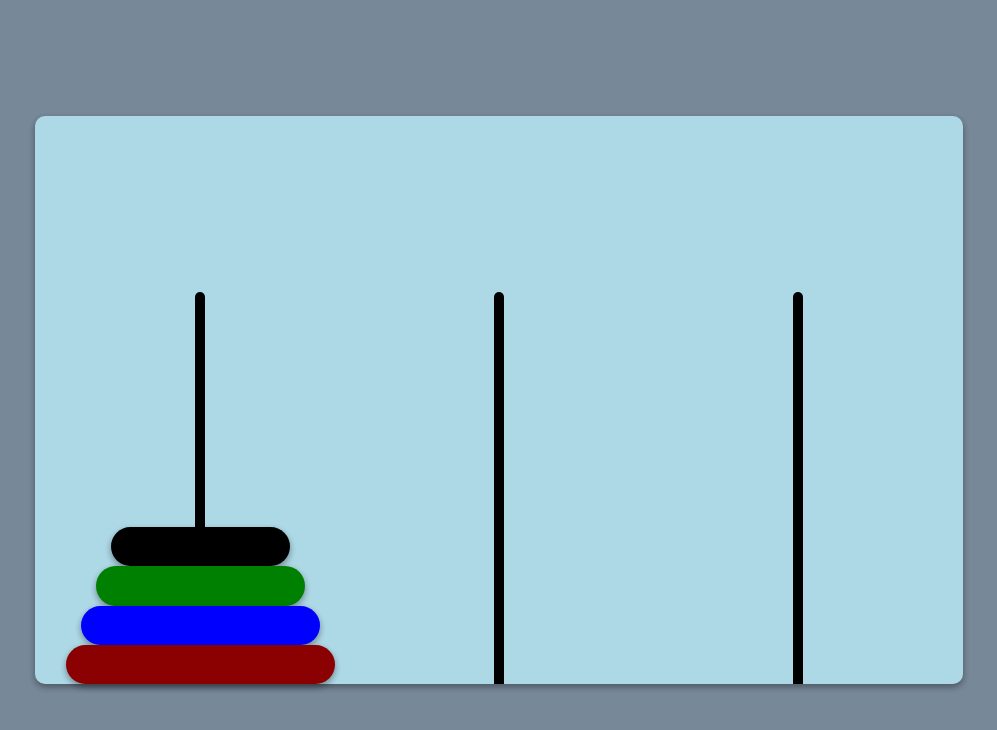
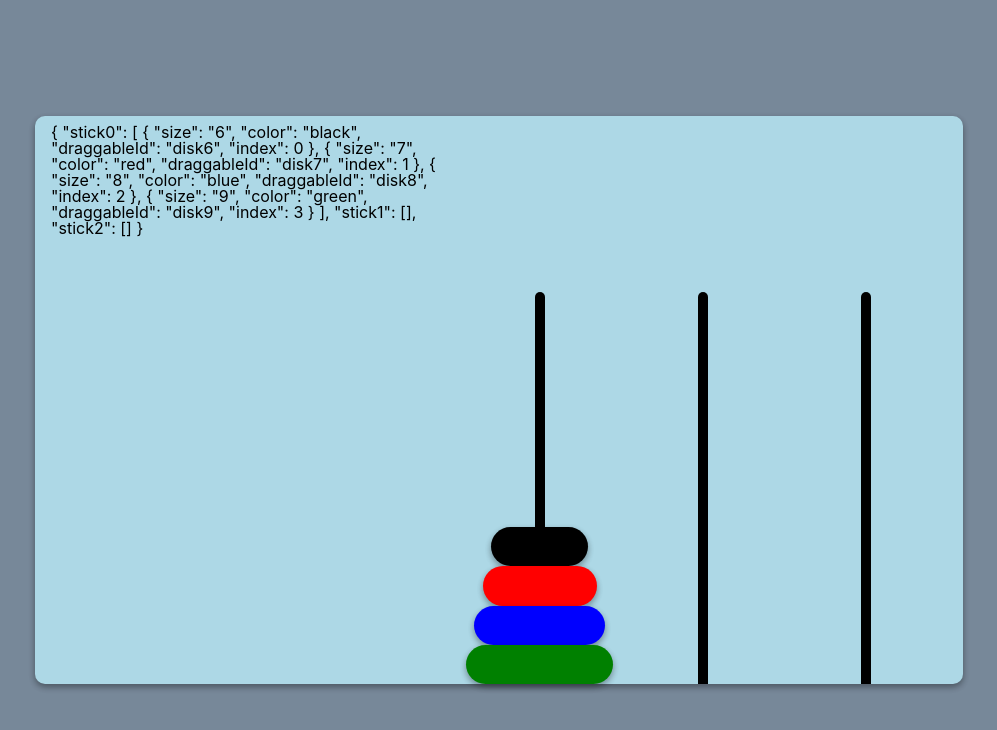
Before and after one commit to mfarukkoc/towers-of-hanoi, a React (Create React App) app: page / in a window 1280 px wide. Shown: the top 730 px of the page, without its empty margins (141-1138 px from the left). Built offline with nearby package versions, Linux system fonts and the light colour scheme.

Commit message:
Add drag and drop features
Need improvement, discs does not stay in their places when another disc moves.

```diff
--- a/package.json
+++ b/package.json
@@ -7,6 +7,7 @@
     "@testing-library/react": "^11.2.2",
     "@testing-library/user-event": "^12.5.0",
     "react": "^17.0.1",
+    "react-beautiful-dnd": "^13.0.0",
     "react-dnd": "^11.1.3",
     "react-dnd-html5-backend": "^11.1.3",
     "react-dom": "^17.0.1",
--- a/src/components/Disc/index.js
+++ b/src/components/Disc/index.js
@@ -1,4 +1,5 @@
-import React, { useState, useEffect } from 'react';
+import React from 'react';
+import { Draggable } from 'react-beautiful-dnd';
 import styled from 'styled-components';
 
 const S = {};
@@ -11,6 +12,7 @@ S.Disc = styled.div`
   align-self: center;
   box-shadow: 0 3px 6px rgba(0, 0, 0, 0.16), 0 3px 6px rgba(0, 0, 0, 0.23);
   transition: 0.5s;
+  cursor: pointer;
   :hover {
     box-shadow: 0 3px 6px rgba(0, 0, 0, 0.32), 0 3px 6px rgba(0, 0, 0, 0.46);
   }
@@ -18,10 +20,21 @@ S.Disc = styled.div`
 
 const Disc = (props) => {
   return (
-    <S.Disc
-      size={(props.size * 10).toString() + '%'}
-      color={props.color}
-    ></S.Disc>
+    <Draggable
+      draggableId={props.draggableId}
+      index={props.index}
+      isDragDisabled={props.index !== 0 ? true : false}
+    >
+      {(provided, snapshot) => (
+        <S.Disc
+          ref={provided.innerRef}
+          {...provided.draggableProps}
+          {...provided.dragHandleProps}
+          size={(props.size * 10).toString() + '%'}
+          color={props.color}
+        ></S.Disc>
+      )}
+    </Draggable>
   );
 };
 
--- a/src/components/HanoiDisplay/Stick.js
+++ b/src/components/HanoiDisplay/Stick.js
@@ -1,4 +1,5 @@
-import React from 'react';
+import React, { useState, useEffect } from 'react';
+import { Droppable } from 'react-beautiful-dnd';
 import styled from 'styled-components';
 import Disc from '../Disc';
 
@@ -12,6 +13,8 @@ S.Wrapper = styled.div`
   border-radius: 10px 10px 0 0;
   align-self: flex-end;
   justify-content: flex-end;
+  background-color: ${(props) =>
+    props.isDraggingOver ? 'lightgray' : 'transparent'};
 `;
 S.Stick = styled.div`
   position: absolute;
@@ -24,11 +27,35 @@ S.Stick = styled.div`
 `;
 
 const Stick = (props) => {
+  const [discs, setDiscs] = useState([]);
+
+  useEffect(() => {
+    if (props.discs !== undefined) setDiscs(props.discs);
+  }, [props.discs]);
+
   return (
-    <S.Wrapper>
-      <S.Stick></S.Stick>
-      {props.children}
-    </S.Wrapper>
+    <Droppable droppableId={props.dropId}>
+      {(provided, snapshot) => (
+        <S.Wrapper
+          ref={provided.innerRef}
+          isDraggingOver={snapshot.isDraggingOver}
+        >
+          <S.Stick></S.Stick>
+
+          {discs.map((disc) => (
+            <Disc
+              size={disc.size}
+              color={disc.color}
+              draggableId={disc.draggableId}
+              index={disc.index}
+              key={disc.size}
+            ></Disc>
+          ))}
+
+          {provided.placeholder}
+        </S.Wrapper>
+      )}
+    </Droppable>
   );
 };
 
--- a/src/components/HanoiDisplay/index.js
+++ b/src/components/HanoiDisplay/index.js
@@ -1,4 +1,6 @@
 import React from 'react';
+import { useState } from 'react';
+import { DragDropContext } from 'react-beautiful-dnd';
 import styled from 'styled-components';
 import Disc from '../Disc';
 import Stick from './Stick';
@@ -15,17 +17,52 @@ const Screen = styled.div`
   box-shadow: 0 3px 6px rgba(0, 0, 0, 0.16), 0 3px 6px rgba(0, 0, 0, 0.23);
 `;
 const HanoiDisplay = () => {
+  const [sticks, setSticks] = useState({
+    stick0: [
+      { size: '6', color: 'black', draggableId: 'disk6', index: 0 },
+      { size: '7', color: 'red', draggableId: 'disk7', index: 1 },
+      { size: '8', color: 'blue', draggableId: 'disk8', index: 2 },
+      { size: '9', color: 'green', draggableId: 'disk9', index: 3 },
+    ],
+    stick1: [],
+    stick2: [],
+  });
+  const handleOnDragEnd = (result) => {
+    const sourceId = result.source.droppableId;
+    const destinationId = result.destination.droppableId;
+    if (sourceId !== destinationId) {
+      let sourceClone = sticks[sourceId];
+      let destinationClone = sticks[destinationId];
+      if (
+        destinationClone.length
+          ? sourceClone[0].size < destinationClone[0].size
+          : true
+      ) {
+        destinationClone.forEach((disc) => {
+          disc.index += 1;
+        });
+        destinationClone.unshift({ ...sticks[sourceId][0], index: 0 });
+        sourceClone.splice(result.source.index, 1);
+        sourceClone.forEach((disc) => {
+          disc.index--;
+        });
+        setSticks({
+          ...sticks,
+          [sourceId]: sourceClone,
+          [destinationId]: destinationClone,
+        });
+      }
+    }
+  };
   return (
-    <Screen>
-      <Stick>
-        <Disc size="6" color="black"></Disc>
-        <Disc size="7" color="green"></Disc>
-        <Disc size="8" color="blue"></Disc>
-        <Disc size="9" color="darkred"></Disc>
-      </Stick>
-      <Stick></Stick>
-      <Stick></Stick>
-    </Screen>
+    <DragDropContext onDragEnd={handleOnDragEnd}>
+      <Screen>
+        {JSON.stringify(sticks, null, 4)}
+        <Stick dropId="stick0" discs={sticks['stick0']}></Stick>
+        <Stick dropId="stick1" discs={sticks['stick1']}></Stick>
+        <Stick dropId="stick2" discs={sticks['stick2']}></Stick>
+      </Screen>
+    </DragDropContext>
   );
 };
 
```
Also changed, not shown: 2 other files (tests, documents, lock files or other folders).
